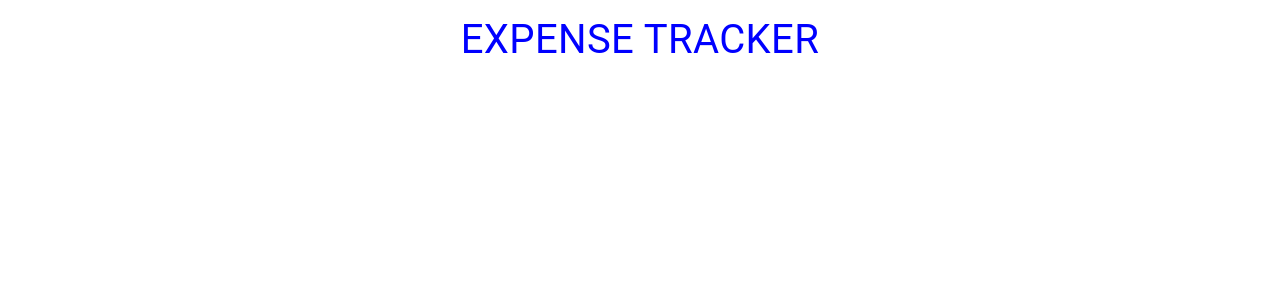
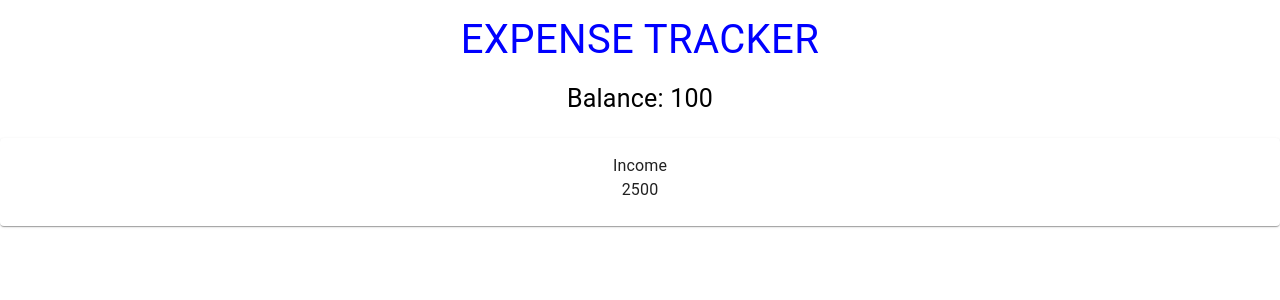
Before and after one commit to amannitp/expense-tracker, a React (Create React App) app: page / in a window 1280 px wide. Shown: the top 300 px of the page. Built offline with nearby package versions, Linux system fonts and the light colour scheme.

Commit message:
Income component

```diff
--- a/src/App.js
+++ b/src/App.js
@@ -1,6 +1,10 @@
 import logo from './logo.svg';
 import './App.css';
 import {Typography,styled,Box} from '@mui/material'
+
+// componenents
+import Balance from './components/Balance';
+import ExpenseCard from './components/ExpenseCard';
 
 const Header =styled(Typography)`
   margin:10px 0;
@@ -12,6 +16,14 @@ function App() {
   return (
     <Box className="App">
      <Header>Expense Tracker</Header>
+
+     <Box>
+        <Box>
+          <Balance/>
+          <ExpenseCard/>
+        </Box>
+        <Box></Box>
+     </Box>
     </Box>
   );
 }
--- /dev/null
+++ b/src/components/Balance.jsx
@@ -0,0 +1,16 @@
+import React from 'react'
+import {Box,Typography,styled} from '@mui/material'
+
+const Balancetext=styled(Typography)`
+font-size:25px;
+margin-bottom:20px;
+`
+function Balance() {
+  return (
+    <Box>
+        <Balancetext> Balance: 100</Balancetext>
+    </Box>
+  )
+}
+
+export default Balance
--- /dev/null
+++ b/src/components/ExpenseCard.jsx
@@ -0,0 +1,17 @@
+import React from 'react'
+
+import {Box,Card,CardContent, Typography} from '@mui/material'
+function ExpenseCard() {
+  return (
+    <Box>
+        <Card>
+            <CardContent>
+                <Typography> Income</Typography>
+                <Typography>2500</Typography>
+            </CardContent>
+        </Card>
+    </Box>
+  )
+}
+
+export default ExpenseCard
```
